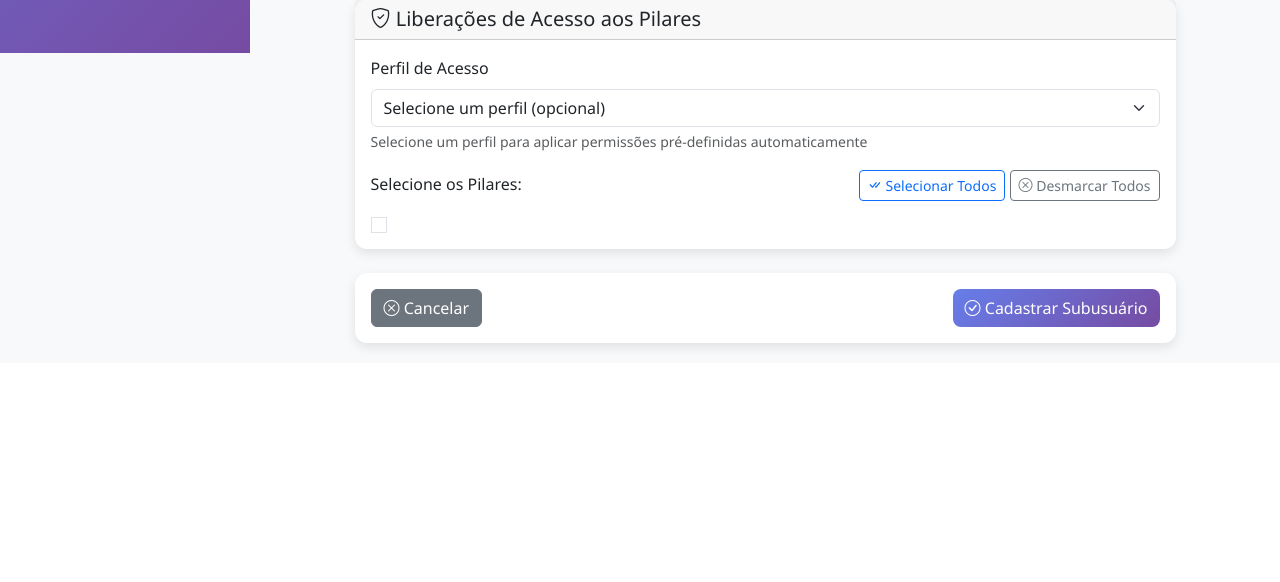
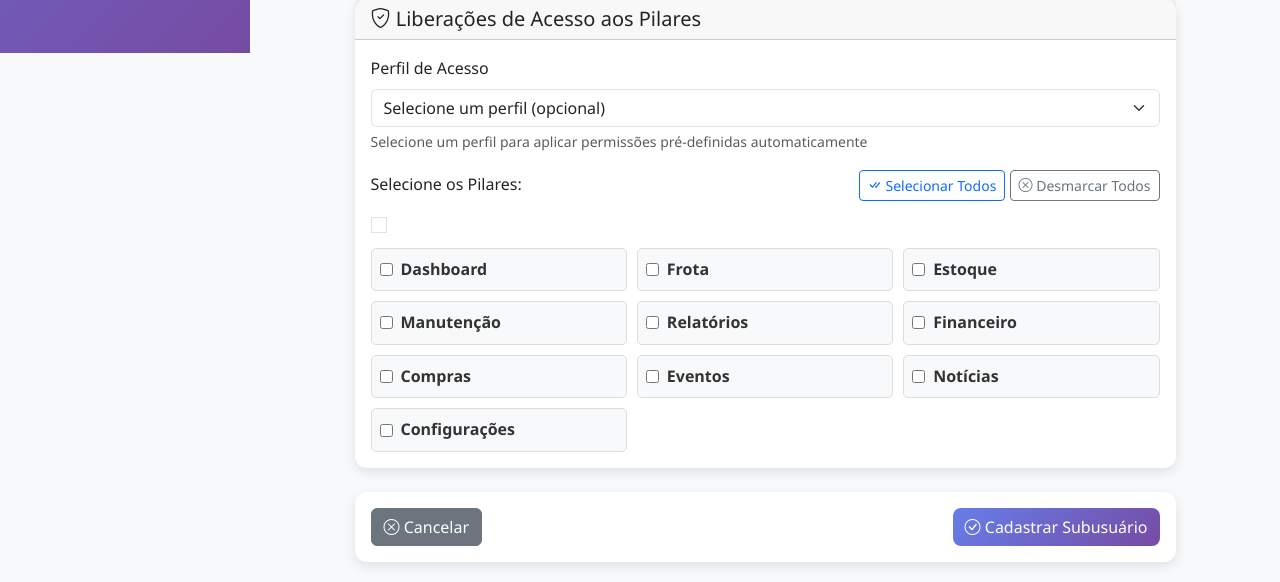
Before and after one commit to xbpneus-gestao-de-frota/FER, a Django app: page /painel/configuracoes/subusuarios/novo/ in a window 1280 px wide. Shown: the part 747-1329 px from the top of the page. Before the commit the page ends 1098 px from the top, so only its background shows below. Run offline with Django 4.2, Linux system fonts and the light colour scheme; the visitor is signed in with stand-in values (Sample User, id 1); data that the repository does not hold is empty.

Commit message:
fix: Adicionar checkboxes manuais dos pilares como solução definitiva

```diff
--- a/xbpneus/apps/subusuarios/templates/subusuarios/subusuarios_form_novo.html
+++ b/xbpneus/apps/subusuarios/templates/subusuarios/subusuarios_form_novo.html
@@ -272,8 +272,66 @@
                                     font-weight: bold !important;
                                     color: #333 !important;
                                 }
+                                .pilares-manual {
+                                    display: grid;
+                                    grid-template-columns: repeat(auto-fit, minmax(200px, 1fr));
+                                    gap: 10px;
+                                    margin-top: 15px;
+                                }
+                                .pilar-checkbox {
+                                    display: flex;
+                                    align-items: center;
+                                    padding: 8px;
+                                    border: 1px solid #ddd;
+                                    border-radius: 5px;
+                                    background: #f8f9fa;
+                                }
                             </style>
                             {{ form.modulos }}
+
+                            <!-- Checkboxes manuais como fallback -->
+                            <div class="pilares-manual" id="pilares-manual">
+                                <div class="pilar-checkbox">
+                                    <input type="checkbox" name="modulos" value="1" id="manual_modulos_1">
+                                    <label for="manual_modulos_1">Dashboard</label>
+                                </div>
+                                <div class="pilar-checkbox">
+                                    <input type="checkbox" name="modulos" value="2" id="manual_modulos_2">
+                                    <label for="manual_modulos_2">Frota</label>
+                                </div>
+                                <div class="pilar-checkbox">
+                                    <input type="checkbox" name="modulos" value="3" id="manual_modulos_3">
+                                    <label for="manual_modulos_3">Estoque</label>
+                                </div>
+                                <div class="pilar-checkbox">
+                                    <input type="checkbox" name="modulos" value="4" id="manual_modulos_4">
+                                    <label for="manual_modulos_4">Manutenção</label>
+                                </div>
+                                <div class="pilar-checkbox">
+                                    <input type="checkbox" name="modulos" value="5" id="manual_modulos_5">
+                                    <label for="manual_modulos_5">Relatórios</label>
+                                </div>
+                                <div class="pilar-checkbox">
+                                    <input type="checkbox" name="modulos" value="6" id="manual_modulos_6">
+                                    <label for="manual_modulos_6">Financeiro</label>
+                                </div>
+                                <div class="pilar-checkbox">
+                                    <input type="checkbox" name="modulos" value="7" id="manual_modulos_7">
+                                    <label for="manual_modulos_7">Compras</label>
+                                </div>
+                                <div class="pilar-checkbox">
+                                    <input type="checkbox" name="modulos" value="8" id="manual_modulos_8">
+                                    <label for="manual_modulos_8">Eventos</label>
+                                </div>
+                                <div class="pilar-checkbox">
+                                    <input type="checkbox" name="modulos" value="9" id="manual_modulos_9">
+                                    <label for="manual_modulos_9">Notícias</label>
+                                </div>
+                                <div class="pilar-checkbox">
+                                    <input type="checkbox" name="modulos" value="10" id="manual_modulos_10">
+                                    <label for="manual_modulos_10">Configurações</label>
+                                </div>
+                            </div>
                         </div>
 
                         {% if form.modulos.errors %}
```
